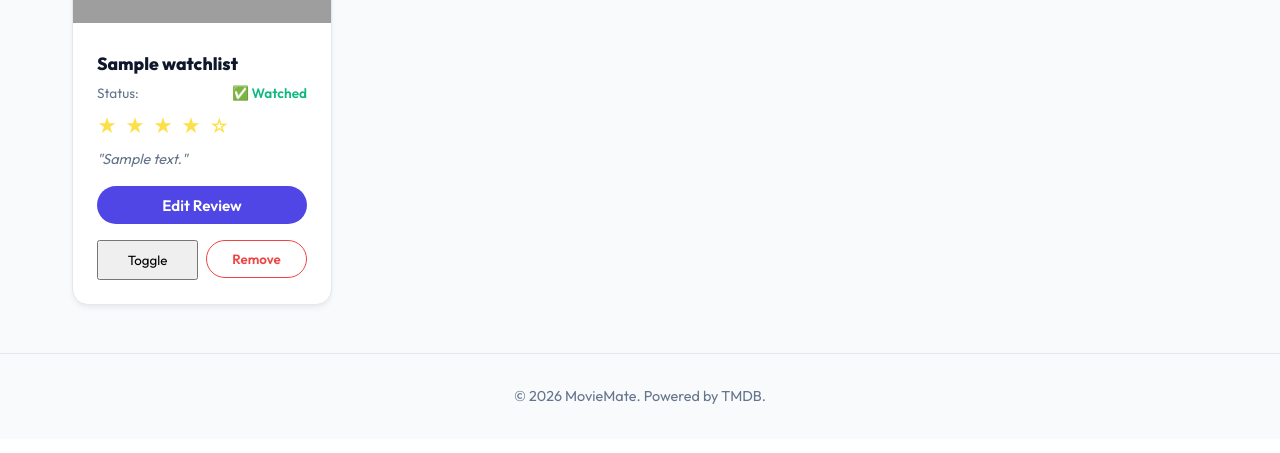
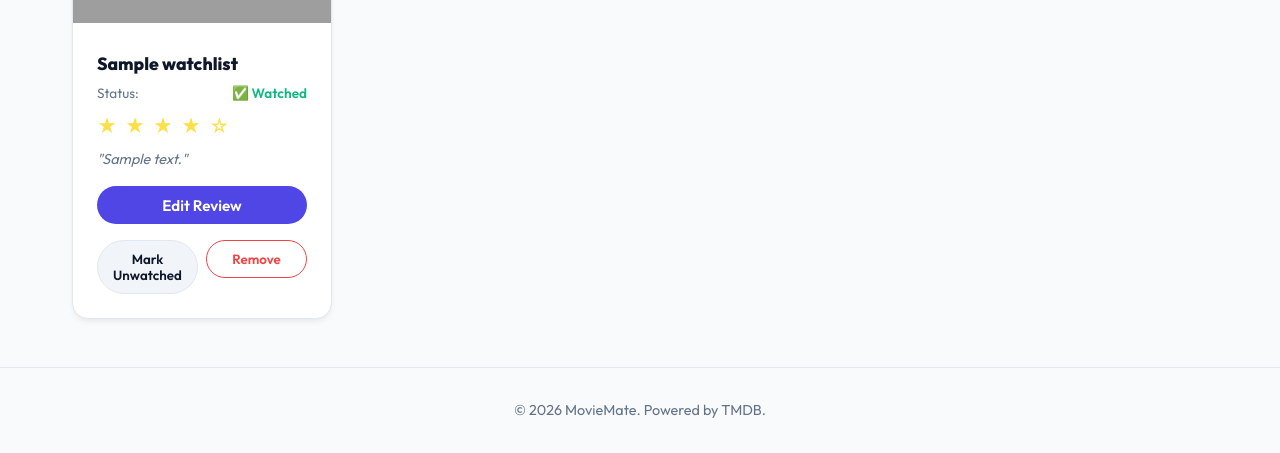
Before and after one commit to leejiwanee/movie-mate, a Django app: page /watchlist/ in a window 1280 px wide. Shown: the part 533-986 px from the top of the page. Before the commit the page ends 937 px from the top, so only its background shows below. Run offline with Django 5.2, Linux system fonts and the light colour scheme; a user stored in the database is signed in; tables that the repository leaves empty hold one stand-in row (values such as "Sample post"); a database or web service that is not in the repository returns one stand-in record (values such as "Sample title"); grey boxes are pictures that could not be loaded.

Commit message:
Changed Watched button

```diff
--- a/movies/static/css/styles.css
+++ b/movies/static/css/styles.css
@@ -157,6 +157,31 @@ body {
     background-color: var(--primary-hover);
     transform: translateY(-1px);
     box-shadow: 0 4px 12px rgba(79, 70, 229, 0.3);
+}
+
+.btn-secondary {
+    background-color: #f1f5f9;
+    color: var(--text-primary);
+    border: 1px solid var(--border-color);
+    padding: 0.5rem 1rem;
+    border-radius: 9999px;
+    font-weight: 600;
+    cursor: pointer;
+    transition: all 0.2s ease;
+}
+
+.btn-secondary:hover {
+    background-color: #e2e8f0;
+}
+
+body.dark-theme .btn-secondary {
+    background-color: #334155;
+    color: #f8fafc;
+    border-color: #475569;
+}
+
+body.dark-theme .btn-secondary:hover {
+    background-color: #475569;
 }
 
 .btn-danger {
--- a/movies/templates/movies/watchlist.html
+++ b/movies/templates/movies/watchlist.html
@@ -45,7 +45,9 @@
                     {% if movie.rating %}Edit Review{% else %}⭐ Leave Review{% endif %}
                 </button>
                 <form action="{% url 'movies:toggle_watched' movie.movie_id %}" method="post" class="ajax-form" style="flex: 1;">
-                    <button type="submit" class="btn-secondary" style="width: 100%; padding: 0.6rem;">Toggle</button>
+                    <button type="submit" class="btn-secondary" style="width: 100%; padding: 0.6rem;">
+                        {% if movie.watched %}Mark Unwatched{% else %}Mark Watched{% endif %}
+                    </button>
                 </form>
                 <form action="{% url 'movies:remove_from_watchlist' movie.movie_id %}" method="post" class="ajax-form" style="flex: 1;">
                     <button type="submit" class="btn-danger" style="width: 100%; padding: 0.6rem;">Remove</button>
```
